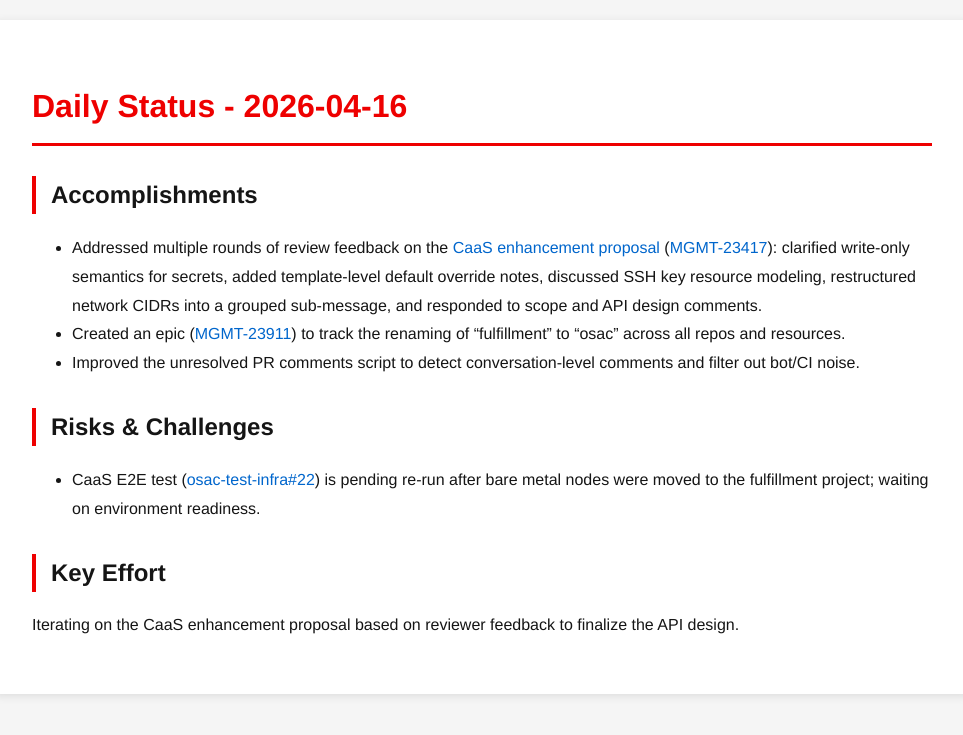
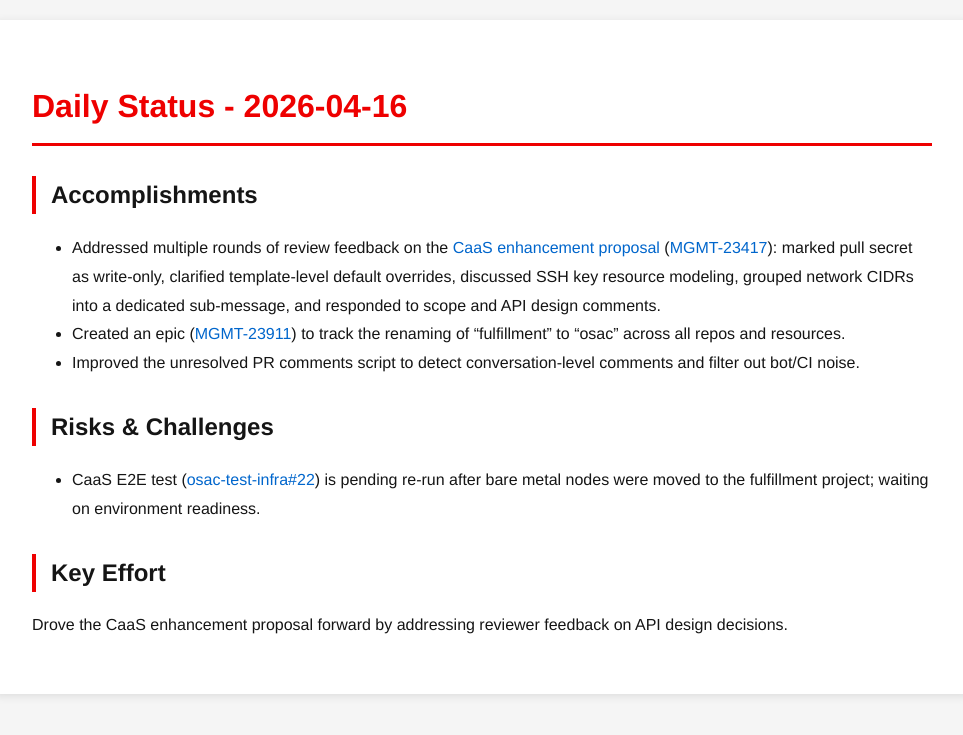
Before and after one commit to tzvatot/daily-status, a Jekyll site: the page built from 2026-04-16.md, in a window 1280 px wide. Shown: the top 735 px of the page, without its empty margins (158-1121 px from the left). Built offline with Jekyll 4.4.1, drawn with Linux system fonts in a browser that asks for light colours.

Commit message:
Daily status update - 2026-04-16

```diff
--- a/2026-04-16.md
+++ b/2026-04-16.md
@@ -7,7 +7,7 @@ date: 2026-04-16
 # Daily Status - 2026-04-16
 
 ## Accomplishments
-- Addressed multiple rounds of review feedback on the [CaaS enhancement proposal](https://github.com/osac-project/enhancement-proposals/pull/33) ([MGMT-23417](https://issues.redhat.com/browse/MGMT-23417)): clarified write-only semantics for secrets, added template-level default override notes, discussed SSH key resource modeling, restructured network CIDRs into a grouped sub-message, and responded to scope and API design comments.
+- Addressed multiple rounds of review feedback on the [CaaS enhancement proposal](https://github.com/osac-project/enhancement-proposals/pull/33) ([MGMT-23417](https://issues.redhat.com/browse/MGMT-23417)): marked pull secret as write-only, clarified template-level default overrides, discussed SSH key resource modeling, grouped network CIDRs into a dedicated sub-message, and responded to scope and API design comments.
 - Created an epic ([MGMT-23911](https://issues.redhat.com/browse/MGMT-23911)) to track the renaming of "fulfillment" to "osac" across all repos and resources.
 - Improved the unresolved PR comments script to detect conversation-level comments and filter out bot/CI noise.
 
@@ -15,4 +15,4 @@ date: 2026-04-16
 - CaaS E2E test ([osac-test-infra#22](https://github.com/osac-project/osac-test-infra/pull/22)) is pending re-run after bare metal nodes were moved to the fulfillment project; waiting on environment readiness.
 
 ## Key Effort
-Iterating on the CaaS enhancement proposal based on reviewer feedback to finalize the API design.
+Drove the CaaS enhancement proposal forward by addressing reviewer feedback on API design decisions.
```
